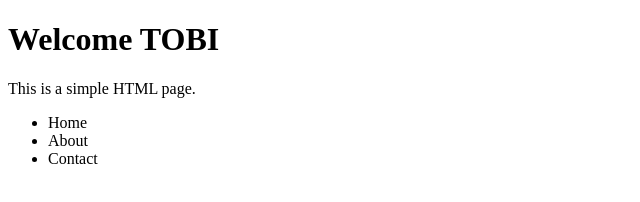
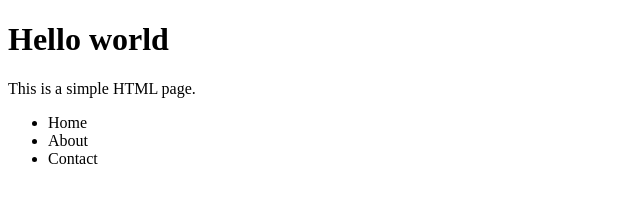
Before and after one commit to valli96/valli96.github.io, a plain HTML site: page index.html in a window 1280 px wide. Shown: the whole page, without its empty margins (0-640 px from the left). Drawn offline with Linux system fonts and the light colour scheme.

Commit message:
Test commit

```diff
--- a/index.html
+++ b/index.html
@@ -4,7 +4,7 @@
   <title>My Website</title>
 </head>
 <body>
-  <h1>Welcome TOBI</h1>
+  <h1>Hello world</h1>
   <p>This is a simple HTML page.</p>
   <ul>
     <li>Home</li>
```
